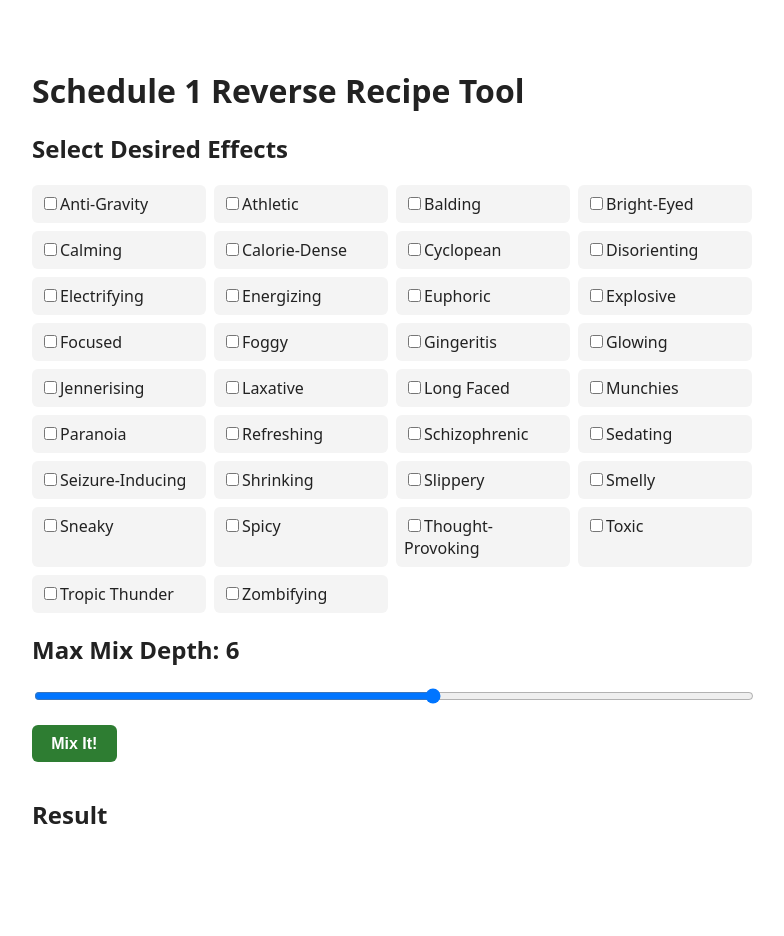
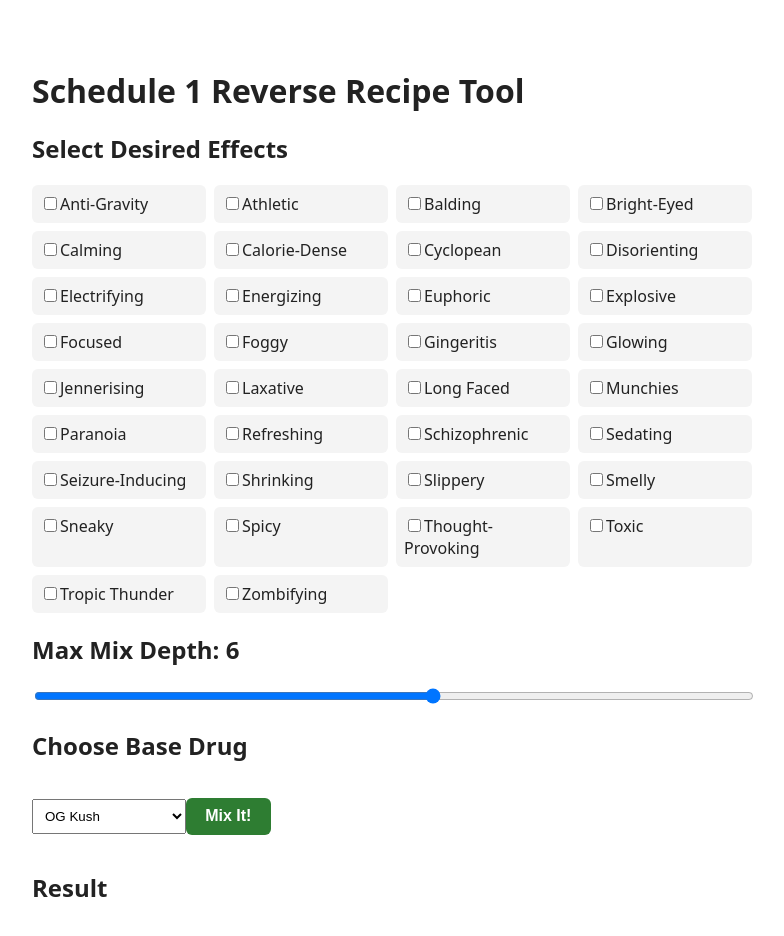
Before and after one commit to liamjordan/Schedule1ReverseRecipe, a React (Create React App) app: page / in a window 1280 px wide. Shown: the top 936 px of the page, without its empty margins (248-1032 px from the left). Before the commit the page ends 899 px from the top, so only its background shows below. Built offline with nearby package versions, Linux system fonts and the light colour scheme.

Commit message:
added base strains

```diff
--- a/src/App.tsx
+++ b/src/App.tsx
@@ -10,6 +10,7 @@ function App() {
   const [steps, setSteps] = useState<MixStep[]>([]);
   const [finalEffects, setFinalEffects] = useState<string[]>([]);
   const [maxDepth, setMaxDepth] = useState<number>(6);
+  const [baseDrug, setBaseDrug] = useState<string>("OG Kush");
 
   useEffect(() => {
     const ingredients = IngredientRepository.getAllIngredients();
@@ -33,7 +34,7 @@ function App() {
 
   const runSolver = () => {
     const service = new MixingService(maxDepth);
-    const result = service.solveUsingBFS(selectedEffects);
+    const result = service.solveUsingBFS(selectedEffects, baseDrug);
     setSteps(result.steps);
     setFinalEffects(result.finalEffects);
   };
@@ -56,9 +57,7 @@ function App() {
         ))}
       </div>
 
-      <h2
-        title="Higher depth explores more combinations, but takes more time (max 10)"
-      >
+      <h2 title="Higher depth explores more combinations, but takes more time (max 10)">
         Max Mix Depth: {maxDepth}
       </h2>
       <input
@@ -69,6 +68,20 @@ function App() {
         onChange={(e) => setMaxDepth(parseInt(e.target.value))}
         style={{ width: "100%" }}
       />
+
+      <h2>Choose Base Drug</h2>
+      <select
+        value={baseDrug}
+        onChange={(e) => setBaseDrug(e.target.value)}
+        style={{ marginBottom: "1rem", padding: "0.5rem" }}
+      >
+        <option>OG Kush</option>
+        <option>Sour Diesel</option>
+        <option>Green Crack</option>
+        <option>Granddaddy Purple</option>
+        <option>Cocaine</option>
+        <option>Meth</option>
+      </select>
 
       <button onClick={runSolver}>Mix It!</button>
 
--- a/src/services/MixingService.ts
+++ b/src/services/MixingService.ts
@@ -10,6 +10,15 @@ interface State {
   steps: MixStep[];
 }
 
+const BaseDrugs: Record<string, string | null> = {
+  "OG Kush": "Calming",
+  "Sour Diesel": "Refreshing",
+  "Green Crack": "Energizing",
+  "Granddaddy Purple": "Sedating",
+  "Cocaine": null,
+  "Meth": null
+};
+
 export class MixingService {
   private allIngredients: Ingredient[] = [];
   private maxDepth: number;
@@ -19,10 +28,12 @@ export class MixingService {
     this.maxDepth = Math.min(maxDepth, 10); // Cap depth at 10
   }
 
-  solveUsingBFS(targetEffects: string[]): MixResult {
+  solveUsingBFS(targetEffects: string[], baseDrug?: string): MixResult {
+    const baseEffect = baseDrug && BaseDrugs[baseDrug] ? [BaseDrugs[baseDrug]!] : [];
+
     const queue: State[] = [
       {
-        effects: [],
+        effects: baseEffect,
         used: [],
         steps: []
       }
```
